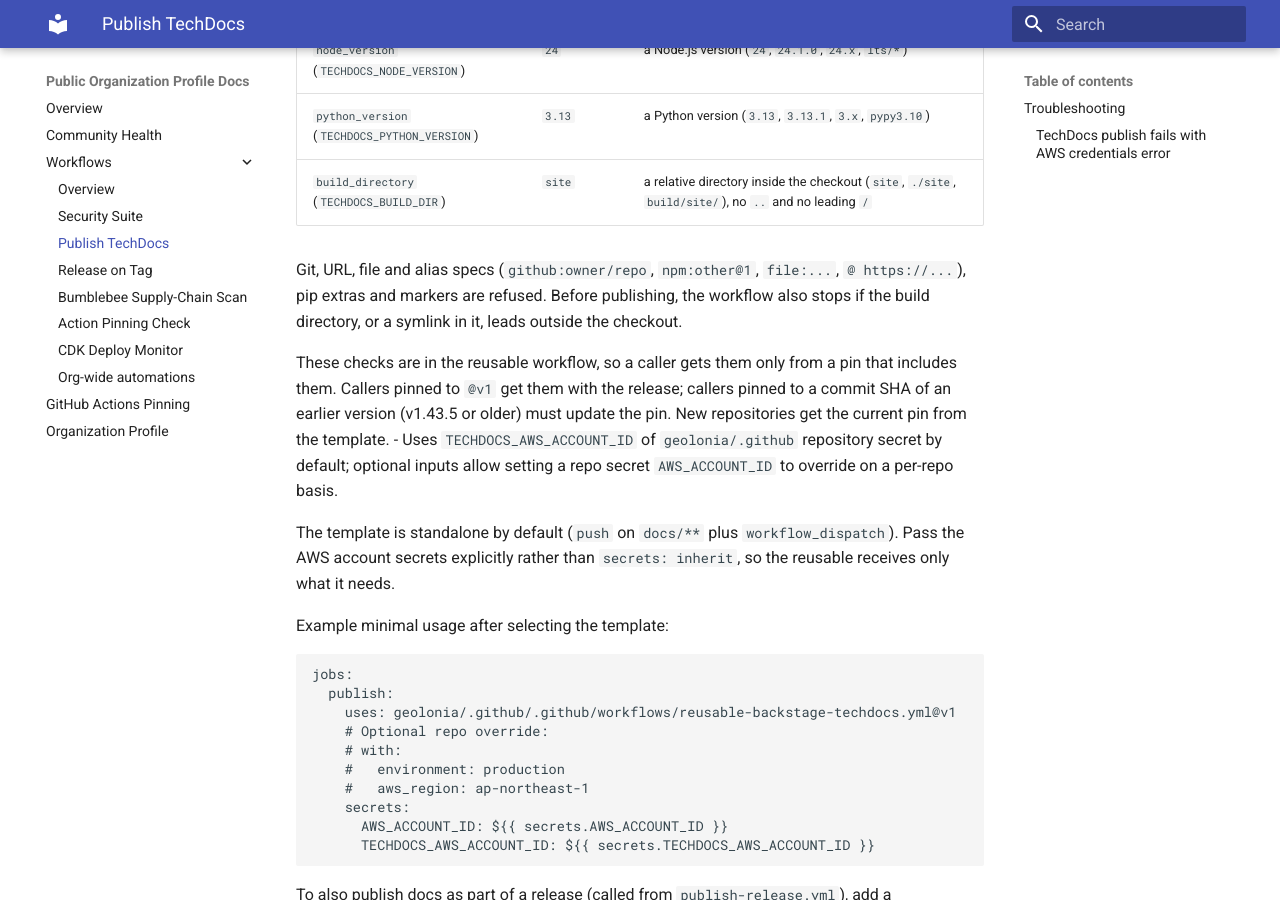
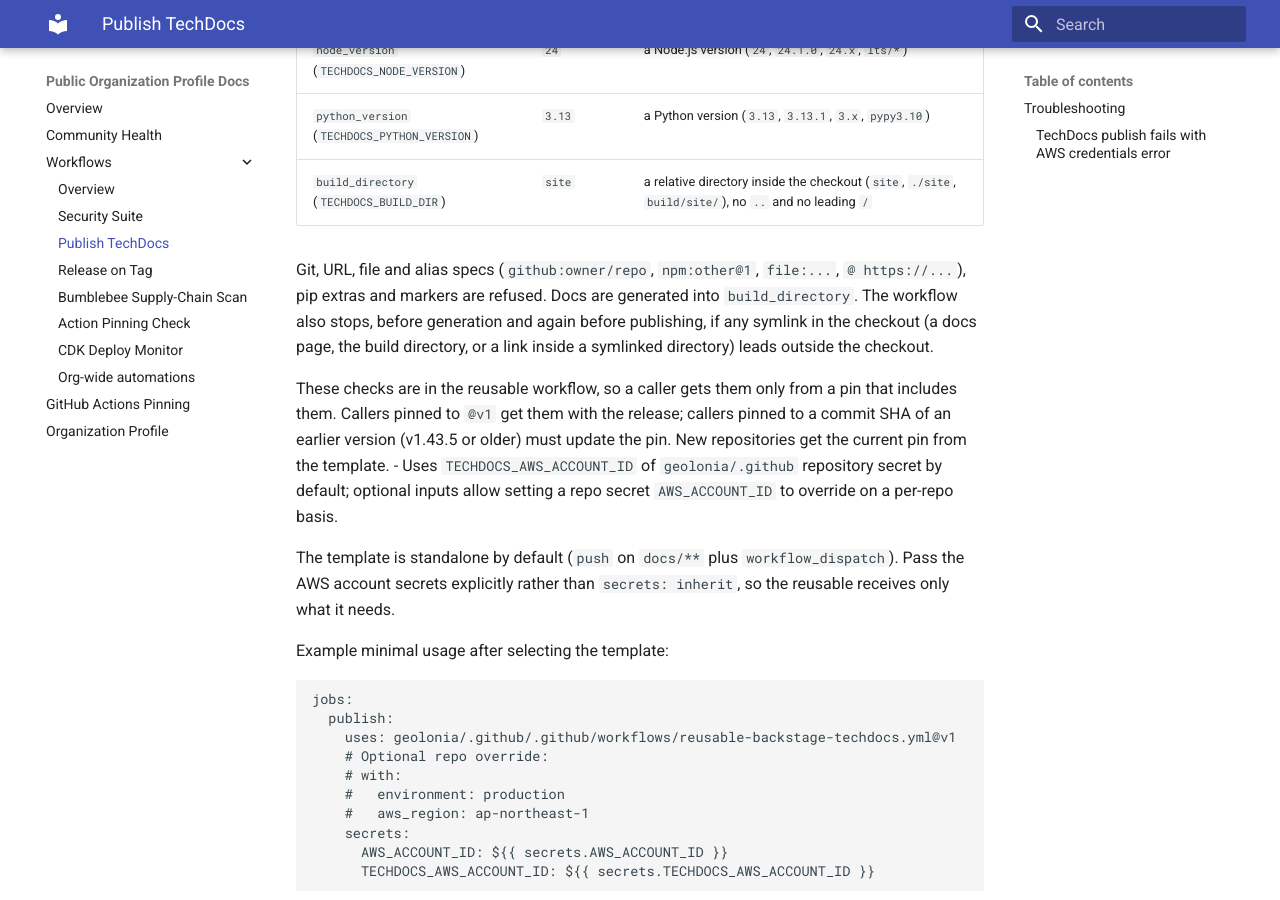
Before and after one commit to geolonia/.github, an MkDocs documentation site: the page built from docs/workflows/publish-techdocs.md, in a window 1280 px wide and 900 px high, scrolled down 995 px. Built offline with MkDocs 1.6.1 and Material for MkDocs 9.7.7, drawn with Linux system fonts in a browser that asks for light colours.

Commit message:
fix(techdocs): generate into the build directory, check symlinks in the whole checkout before and after generation

```diff
--- a/docs/workflows/publish-techdocs.md
+++ b/docs/workflows/publish-techdocs.md
@@ -37,9 +37,11 @@
   | `build_directory` (`TECHDOCS_BUILD_DIR`) | `site` | a relative directory inside the checkout (`site`, `./site`, `build/site/`), no `..` and no leading `/` |
 
   Git, URL, file and alias specs (`github:owner/repo`, `npm:other@1`,
-  `file:...`, ` @ https://...`), pip extras and markers are refused. Before
-  publishing, the workflow also stops if the build directory, or a symlink in
-  it, leads outside the checkout.
+  `file:...`, ` @ https://...`), pip extras and markers are refused. Docs are
+  generated into `build_directory`. The workflow also stops, before
+  generation and again before publishing, if any symlink in the checkout
+  (a docs page, the build directory, or a link inside a symlinked directory)
+  leads outside the checkout.
 
   These checks are in the reusable workflow, so a caller gets them only from a
   pin that includes them. Callers pinned to `@v1` get them with the release;
```
Also changed, not shown: 1 other file.
